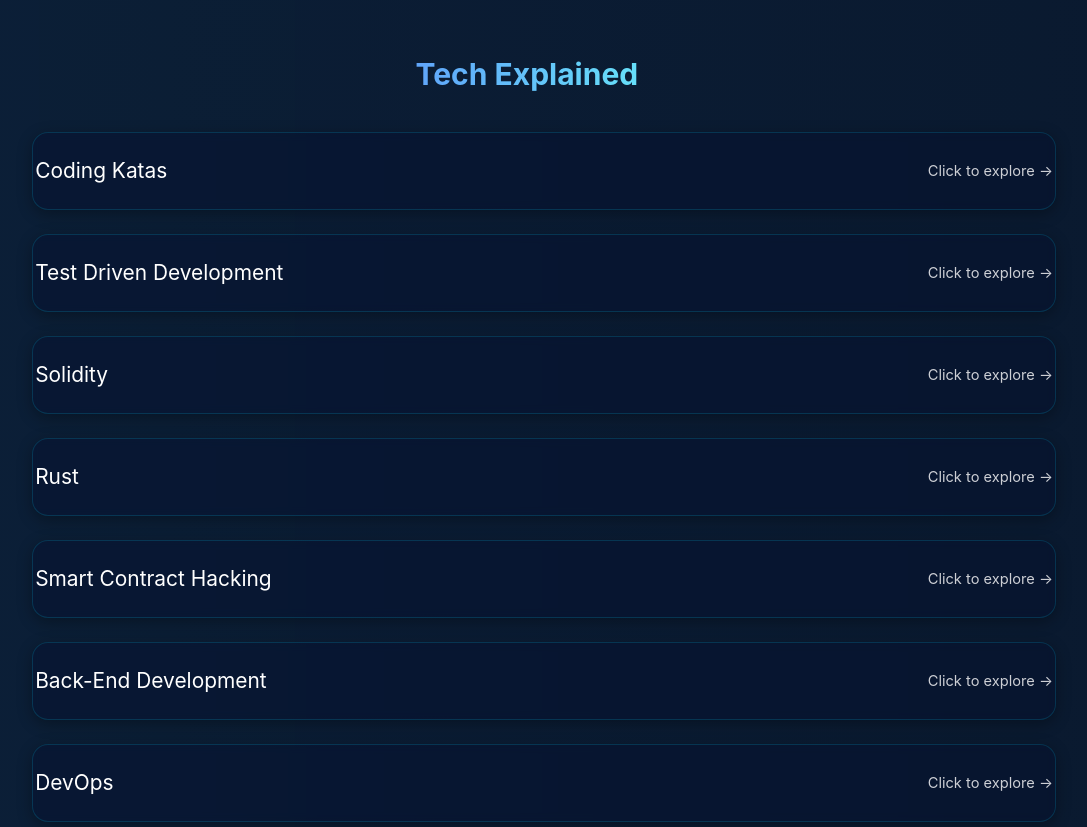
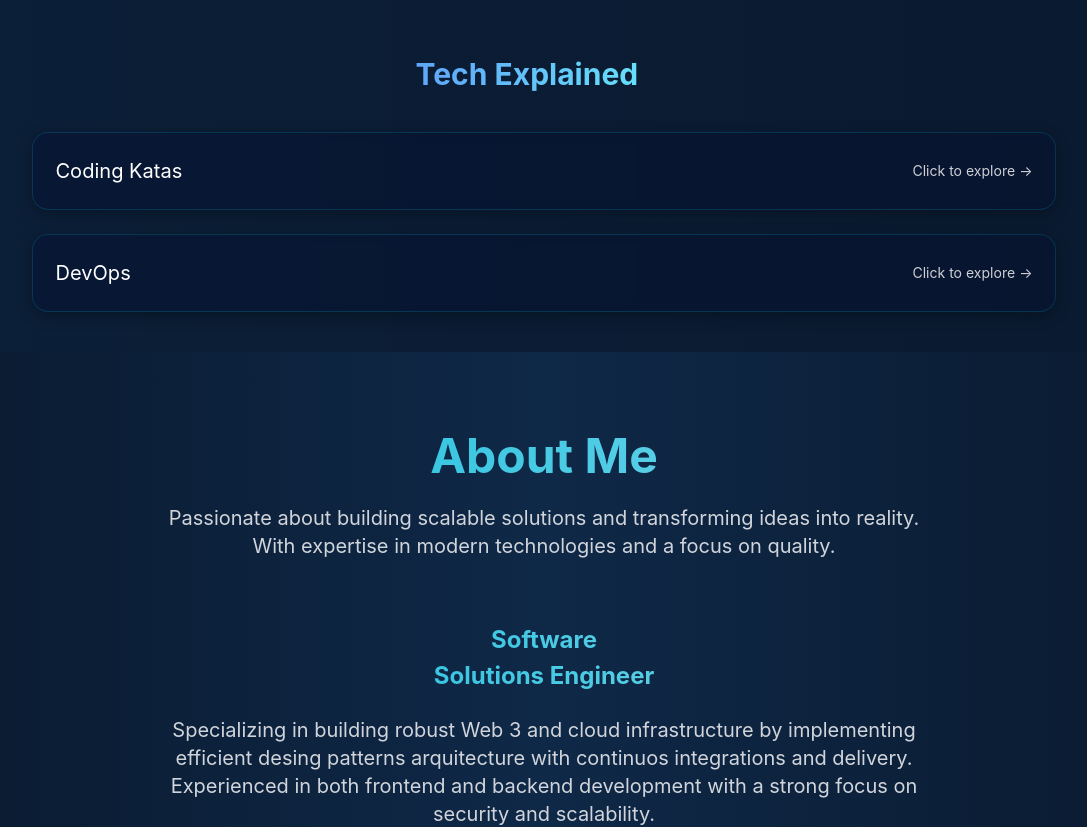
Before and after one commit to Franklin-Osede/Portfolio-Nextjs, a Next.js app: page / in a window 1280 px wide. Shown: the part 1400-2227 px from the top of the page, without its empty margins (96-1183 px from the left). Built offline with nearby package versions, Linux system fonts and the light colour scheme.

Commit message:
fix: updated block visibility

```diff
--- a/src/components/KnowledgeBlocks.tsx
+++ b/src/components/KnowledgeBlocks.tsx
@@ -5,12 +5,19 @@ const KnowledgeBlocks = () => {
   const [openIndex, setOpenIndex] = useState<number | null>(null);
   const [selectedVideo, setSelectedVideo] = useState<number | null>(null);
 
+    // Define which blocks should be visible
+    const visibleBlocks = [
+      'Coding Katas',
+      'DevOps',
+
+    ];
+
   const blocks = [
     {
       title: 'Coding Katas',
       topics: [
         {
-          label: '',
+          label: 'kk',
           url: 'https://www.youtube.com/embed/example1?autoplay=0'
         },
         {
@@ -24,6 +31,23 @@ const KnowledgeBlocks = () => {
         {
           label: 'Circular Array Loop',
           url: 'https://www.youtube.com/embed/liBfm5z8KFc'
+        },
+      ],
+    },
+    {
+      title: 'DevOps',
+      topics: [
+        {
+          label: 'CI/CD Pipelines',
+          url: 'https://www.youtube.com/embed/example4?autoplay=0'
+        },
+        {
+          label: 'Docker & Kubernetes',
+          url: 'https://www.youtube.com/embed/example5?autoplay=0'
+        },
+        {
+          label: 'Infrastructure as Code',
+          url: 'https://www.youtube.com/embed/example6?autoplay=0'
         },
       ],
     },
@@ -109,23 +133,6 @@ const KnowledgeBlocks = () => {
         {
           label: 'Database Integration',
           url: 'https://www.youtube.com/embed/example21?autoplay=0'
-        },
-      ],
-    },
-    {
-      title: 'DevOps',
-      topics: [
-        {
-          label: 'CI/CD Pipelines',
-          url: 'https://www.youtube.com/embed/example4?autoplay=0'
-        },
-        {
-          label: 'Docker & Kubernetes',
-          url: 'https://www.youtube.com/embed/example5?autoplay=0'
-        },
-        {
-          label: 'Infrastructure as Code',
-          url: 'https://www.youtube.com/embed/example6?autoplay=0'
         },
       ],
     },
@@ -254,6 +261,9 @@ const KnowledgeBlocks = () => {
     setSelectedVideo(selectedVideo === idx ? null : idx);
   };
 
+  // Filtrar los bloques basados en visibleBlocks
+  const filteredBlocks = blocks.filter(block => visibleBlocks.includes(block.title));
+
   return (
     <section
       id="knowledge"
@@ -289,7 +299,7 @@ const KnowledgeBlocks = () => {
           </span>
         </h2>
         <div className="space-y-6">
-          {blocks.map((block, index) => (
+          {filteredBlocks.map((block, index) => (
             <div
               key={block.title}
               className="bg-darkBlue bg-opacity-30 backdrop-blur-sm p-6 rounded-lg border border-turquoiseBlue/20"
```
